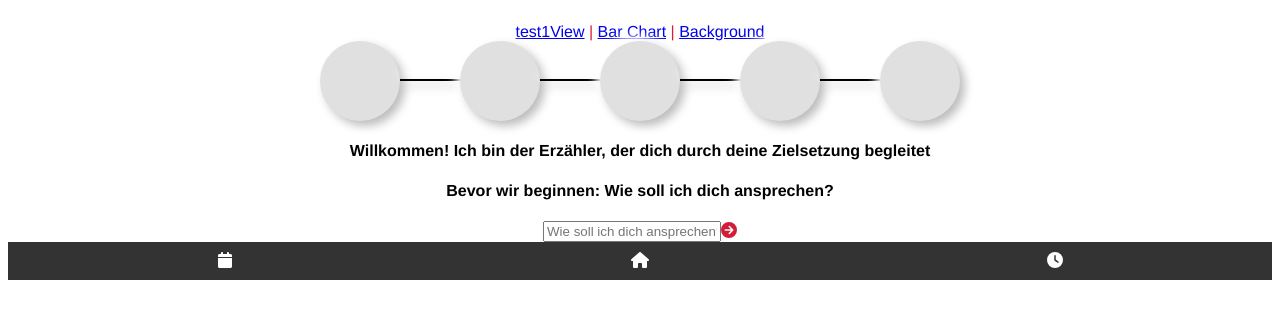
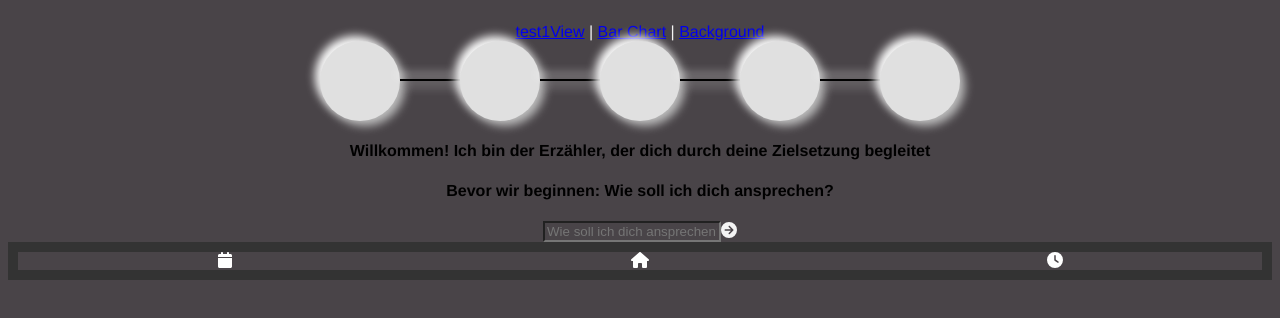
Before and after one commit to Damagefish/Reflektierte-Techniknutzung, a Vue app: page / in a window 1280 px wide. Shown: the top 318 px of the page. Built offline with nearby package versions, Linux system fonts and the light colour scheme.

Commit message:
added right colors

```diff
--- a/src/App.vue
+++ b/src/App.vue
@@ -34,12 +34,15 @@ export default {
 </script>
 
 <style>
+*{
+  background-color: #494448;
+}
 #app {
   font-family: Avenir, Helvetica, Arial, sans-serif;
   -webkit-font-smoothing: antialiased;
   -moz-osx-font-smoothing: grayscale;
   text-align: center;
-  color: #d31c35;
+  color: #f4f4f4;
 }
 
  .abstand{
```
